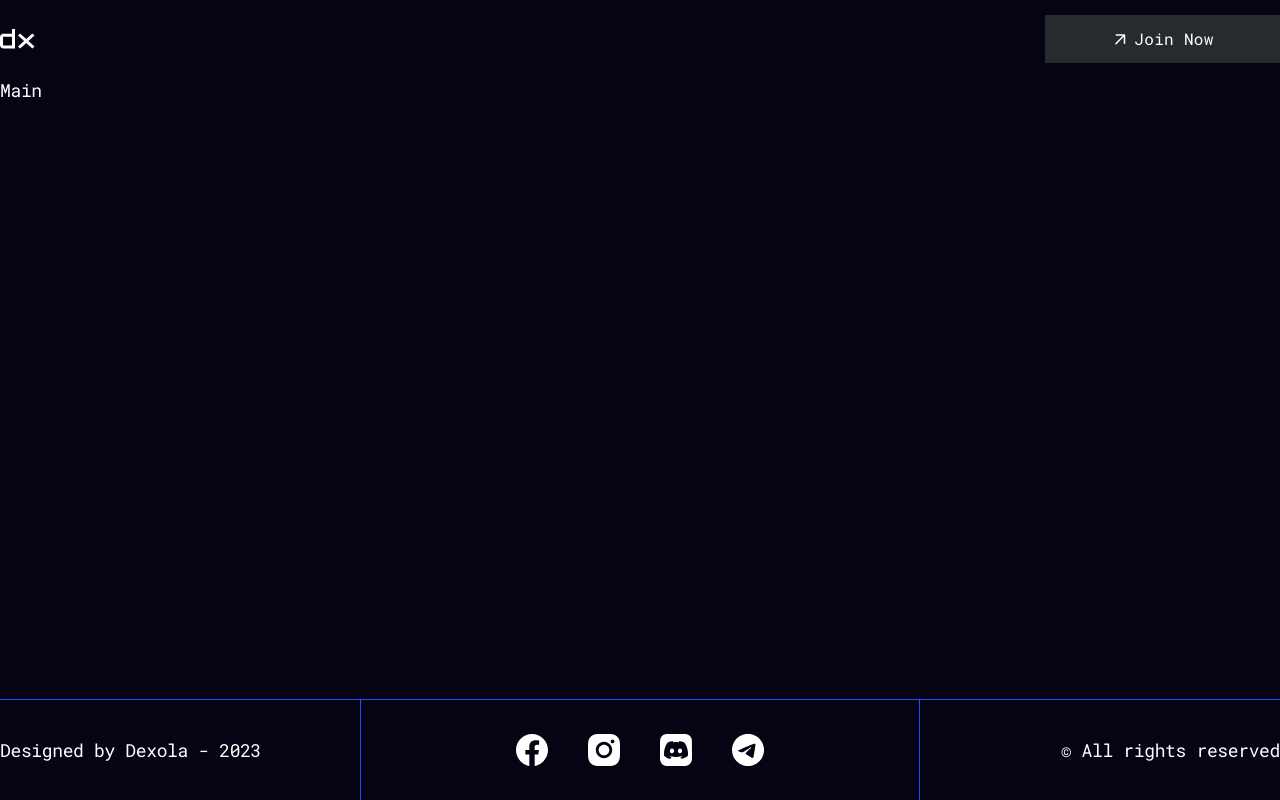
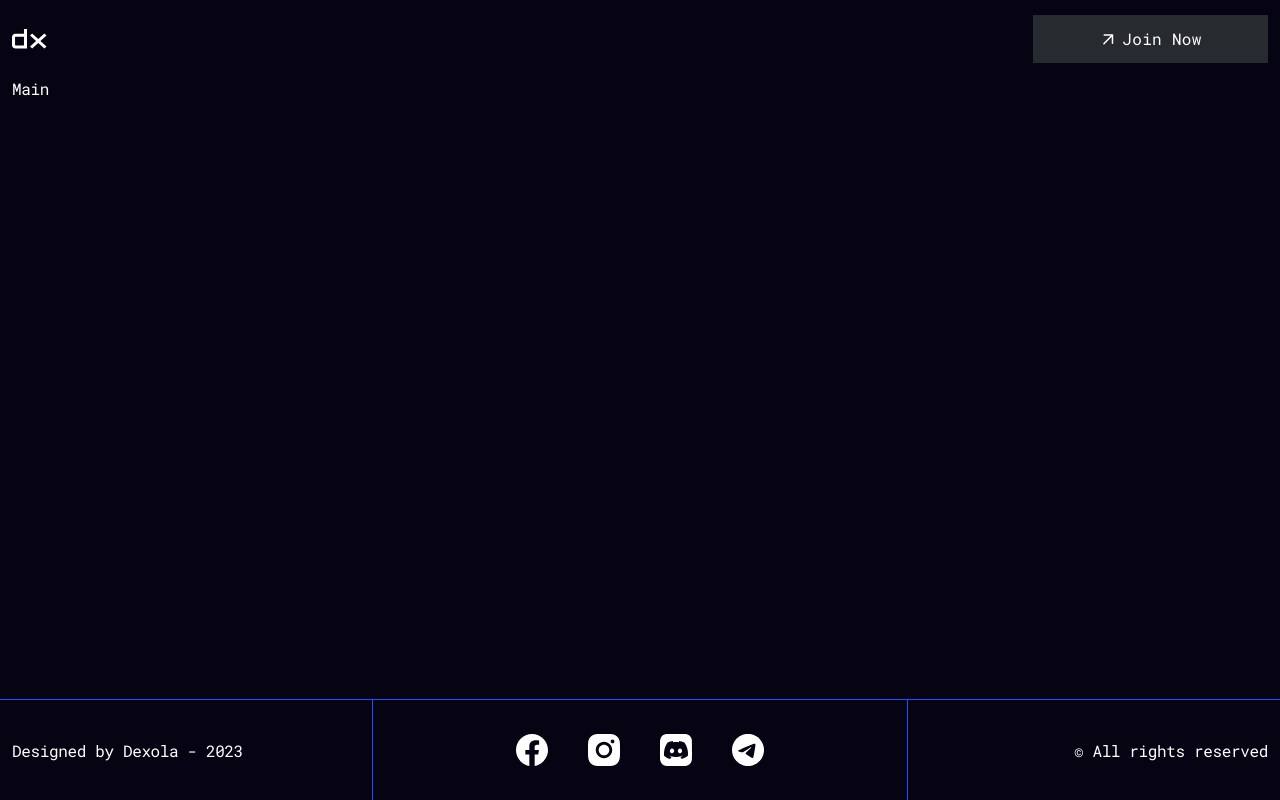
Before and after one commit to VIlliaV/dexola_camp, a React (Vite) app: page / in a window 1280 px wide. Built offline with nearby package versions, Linux system fonts and the light colour scheme.

Commit message:
add global style

```diff
--- a/src/App.jsx
+++ b/src/App.jsx
@@ -3,10 +3,12 @@ import { Container } from './AppStyle.styled.js';
 import Footer from './components/Footer/Footer.jsx';
 import Header from './components/Header/Header.jsx';
 import MainPage from './pages/MainPage.jsx';
+import { GlobalStyles } from './style/GlobalStyles.js';
 
 function App() {
   return (
     <Container>
+      <GlobalStyles />
       <Header />
       <main>
         <MainPage />
--- a/src/AppStyle.styled.js
+++ b/src/AppStyle.styled.js
@@ -3,7 +3,6 @@ import styled from 'styled-components';
 export const Container = styled.div`
   min-height: 100vh;
   display: flex;
-
   flex-direction: column;
   & main {
     flex: 1;
--- a/src/components/Buttons/Button.styled.js
+++ b/src/components/Buttons/Button.styled.js
@@ -11,7 +11,7 @@ export const ButtonStyled = styled.button`
   font-family: inherit;
   font-size: var(--font-size_button);
   font-weight: 500;
-  line-height: 24px;
+  line-height: 1.5;
   letter-spacing: 0.32px;
   border: none;
   background-color: var(--button);
--- a/src/components/HeadContainer/HeadContainer.styled.js
+++ b/src/components/HeadContainer/HeadContainer.styled.js
@@ -2,8 +2,8 @@ import styled from 'styled-components';
 import { media, size } from '@/utils/media';
 
 export const Container = styled.div`
-  /* width: 600px; */
   margin: 0 auto;
+  width: calc(100vw - 24px);
   @media ${media.desktop} {
     width: calc(${size.desktop}px - 240px);
   }
--- a/src/index.css
+++ b/src/index.css
@@ -33,7 +33,7 @@ body {
   -moz-osx-font-smoothing: grayscale;
   color: var(--primary);
   background-color: var(--background);
-  font-size: var(--font-size_body-web);
+
   letter-spacing: calc(var(--font-size_body-web) / -50);
 }
 a,
--- /dev/null
+++ b/src/style/GlobalStyles.js
@@ -0,0 +1,29 @@
+import { createGlobalStyle } from 'styled-components';
+import { media } from '@/utils/media';
+
+export const GlobalStyles = createGlobalStyle`
+  body {
+    font-size: 8px;
+
+    @media ${media.tablet} {
+      font-size: var(--font-size_body-tab);
+    }
+
+    @media ${media.desktop} {
+      font-size: var(--font-size_body-web);
+    }
+  }
+
+  h1 {
+    font-size: 120px;
+
+    @media ${media.tablet} {
+      font-size: 280px;
+    }
+
+    @media ${media.desktop} {
+      font-size: 340px;
+    }
+
+  }
+`;
```
